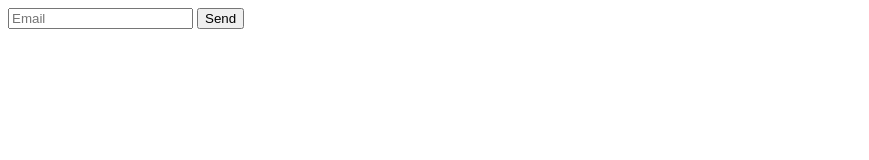
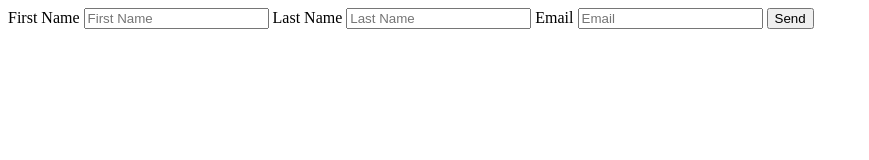
Before and after one commit to Itsme-Parth/The-Web-Developer-Bootcamp-2021, a plain HTML site: page HTML/submitForm.html in a window 1280 px wide. Shown: the whole page, without its empty margins (0-869 px from the left). Drawn offline with Linux system fonts and the light colour scheme.

Commit message:
Submit Form Demo Added

```diff
--- a/HTML/submitForm.html
+++ b/HTML/submitForm.html
@@ -8,8 +8,35 @@
     <title>Test spreadsheet</title>
   </head>
   <body>
+    <!-- <form name="submit-to-google-sheet">
+      <input name="email" type="email" placeholder="Email" required />
+      <button type="submit">Send</button>
+    </form> -->
     <form name="submit-to-google-sheet">
-      <input name="email" type="email" placeholder="Email" required />
+      <label for="firstName">First Name</label>
+      <input
+        name="firstName"
+        id="firstName"
+        type="text"
+        placeholder="First Name"
+        required
+      />
+      <label for="lastName">Last Name</label>
+      <input
+        name="lastName"
+        id="lastName"
+        type="text"
+        placeholder="Last Name"
+        required
+      />
+      <label for="email">Email</label>
+      <input
+        name="email"
+        id="email"
+        type="email"
+        placeholder="Email"
+        required
+      />
       <button type="submit">Send</button>
     </form>
 
```
